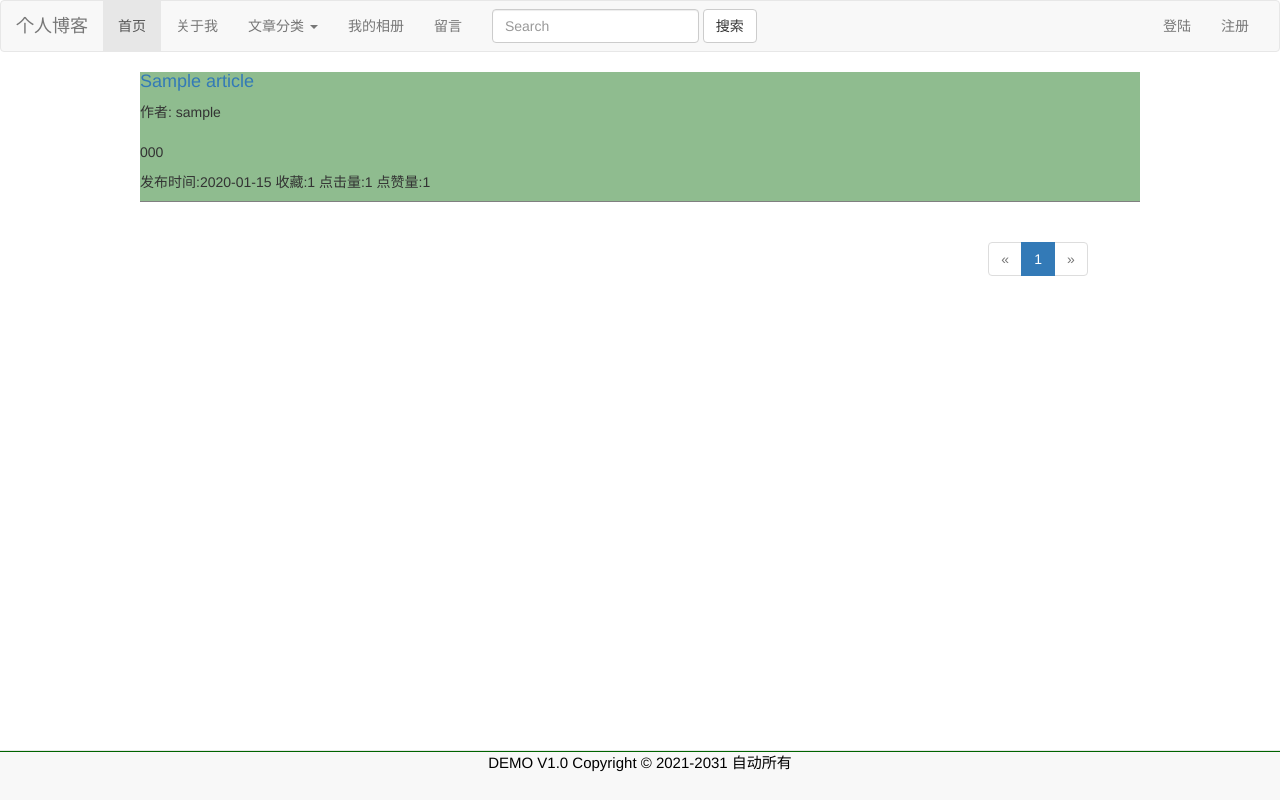
After one commit to hulinbig/flaskblog, a Flask app: template templates/article/article_find.html in a window 1280 px wide. The commit adds this page. Run offline with Flask 2, Linux system fonts and the light colour scheme; the template is opened without the code that fills it: most values are stand-ins (such as "Sample title", 1, 10 or a date in 2020); some libraries are stand-ins or nearby versions.

Commit message:
列表筛选功能

```diff
--- a/apps/user/views.py
+++ b/apps/user/views.py
@@ -15,7 +15,7 @@ from sqlalchemy import or_,and_
 user_bp1 = Blueprint('user', __name__, url_prefix='/user')
 
 #验证用户的登陆权限
-required_login_list = ['/user/center', '/user/update', '/user/publish', '/article/publish', '/article/detail']
+required_login_list = ['/user/center', '/user/update', '/user/publish', '/article/publish', '/article/detail', '/article/article_find',]
 #flask钩子函数
 @user_bp1.before_app_first_request
 def first_request():
--- /dev/null
+++ b/templates/article/article_find.html
@@ -0,0 +1,64 @@
+{% extends 'base.html' %}
+{% block title %}
+    搜索页面
+{% endblock %}
+
+{% block styles %}
+    {{ super() }}
+    <style>
+     #container {
+         width: 1000px;
+         margin: 0 auto;
+     }
+     .article{
+         width: 1000px;
+         background-color: darkseagreen;
+         height: 130px;
+         margin-bottom: 20px;
+         border-bottom: 1px solid gray;
+     }
+
+    </style>
+
+{% endblock %}
+
+{% block newcontent %}
+    <div id="container">
+        {% for article in pagination.items %}
+             <div class="article">
+                <h4><a  href="{{ url_for('article.article_detail') }}?aid={{ article.id }}">{{ article.title }}</a>
+                </h4>
+             <p>
+                 <span>作者: {{ article.user.username }}</span>
+                 <br>
+                 <br>
+                 <span>{{ article.content | cdecode | safe }}</span>
+             </p>
+             <div>
+                 <span style="margin-left: 0">发布时间:{{ article.pdatatime }}</span>
+                 <span>收藏:{{ article.save_num }}</span>
+                 <span>点击量:{{ article.click_num }}</span>
+                 <span>点赞量:{{ article.love_num }}</span>
+             </div>
+             </div>
+        {% endfor %}
+    <nav aria-label="Page navigation" class="col-md-3 col-md-offset-10">
+  <ul class="pagination">
+{# pagination.has_prev 判断是否存在上一页，如果存在则可以点击，否则不能点击 #}
+    <li{% if not pagination.has_prev %} class="disabled" {% endif %}>
+        <a  href="{{ url_for('user.index') }}?page={{ pagination.prev_num }}" aria-label="Previous"><span aria-hidden="true">&laquo;</span></a></li>
+
+
+
+      {% for page_num in range(1,pagination.pages + 1) %}
+        <li {% if pagination.page == page_num %} class="active" {% endif %}><a href="{{ url_for('user.index') }}?page={{  page_num  }}">{{ page_num }}</a></li>
+      {% endfor %}
+
+
+{# pagination.has_next判断是否存在下一页，如果存在则可以点击，否则不能点击 #}
+    <li{% if not pagination.has_next %} class="disabled" {% endif %} >
+        <a href="{{ url_for('user.index') }}?page={{ pagination.next_num }}" aria-label="Next"><span aria-hidden="true">&raquo;</span></a></li>
+  </ul>
+</nav>
+    </div>
+{% endblock %}
--- a/templates/base.html
+++ b/templates/base.html
@@ -28,15 +28,15 @@
         <li class="active"><a href="{{ url_for('user.index') }}">首页 <span class="sr-only">(current)</span></a></li>
         <li><a href="#">关于我</a></li>
         <li class="dropdown">
-          <a href="#" class="dropdown-toggle" data-toggle="dropdown" role="button" aria-haspopup="true" aria-expanded="false">文章分类 <span class="caret"></span></a>
+          <a href="" class="dropdown-toggle" data-toggle="dropdown" role="button" aria-haspopup="true" aria-expanded="false">文章分类 <span class="caret"></span></a>
           <ul class="dropdown-menu">
               {% for type in types %}
 {#                  /** loop.last 判断for循环至最后一个#}
                   {% if not loop.last  %}
-                    <li><a href="#">{{ type.type_name }}</a></li>
+                    <li><a href="{{ url_for('article.article_find') }}?tid={{ type.id }}">{{ type.type_name }}</a></li>
                     <li role="separator" class="divider"></li>
                   {% else %}
-                      <li><a href="#">{{ type.type_name }}</a></li>
+                      <li><a href="{{ url_for('article.article_find') }}?tid={{ type.id }}">{{ type.type_name }}</a></li>
                   {% endif %}
               {% endfor %}
 
```
